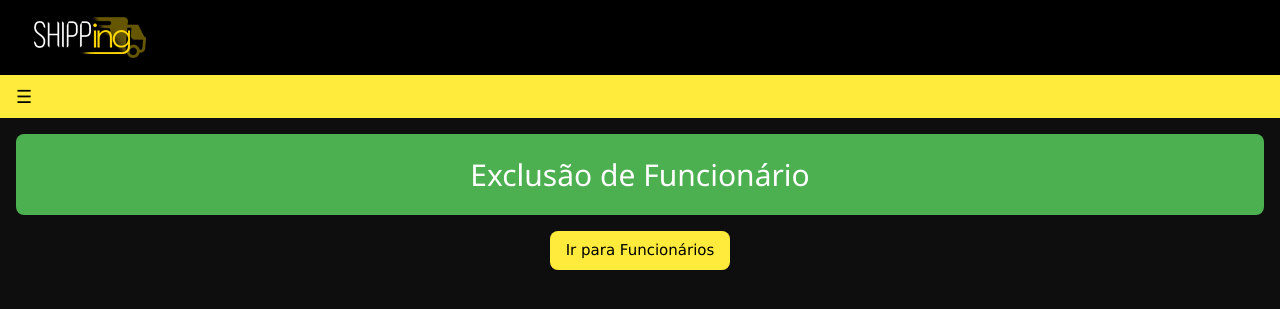
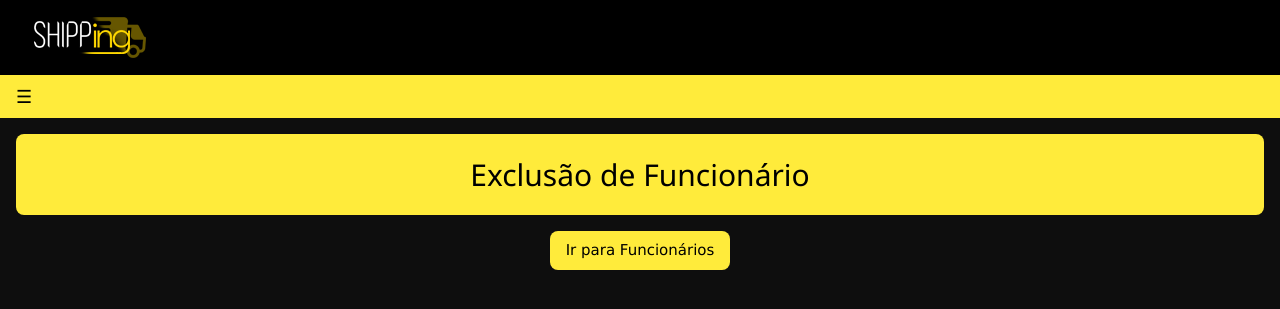
Before and after one commit to elvisclaudino/shipping-BD, a PHP site: page /funcionarioRem_exe.php in a window 1280 px wide. Shown: the top 309 px of the page. Run offline with PHP 8.4, Linux system fonts and the light colour scheme; data comes from the database, SQL or seed files in the repository; data that the repository does not hold is empty.

Commit message:
Mudança de cor Entrega

```diff
--- a/funcionarioRem_exe.php
+++ b/funcionarioRem_exe.php
@@ -24,7 +24,7 @@
 <!-- Conteúdo Principal: deslocado para direita em 270 pixels quando a sidebar é visível -->
 <div class="w3-main w3-container">
 <div>
-  <div class="w3-code cssHigh notranslate w3-green w3-round-large w3-center">
+  <div class="w3-code cssHigh notranslate w3-yellow w3-round-large w3-center">
 	<div>
 	<h2>Exclusão de Funcionário</h2>
 	</div>
```
